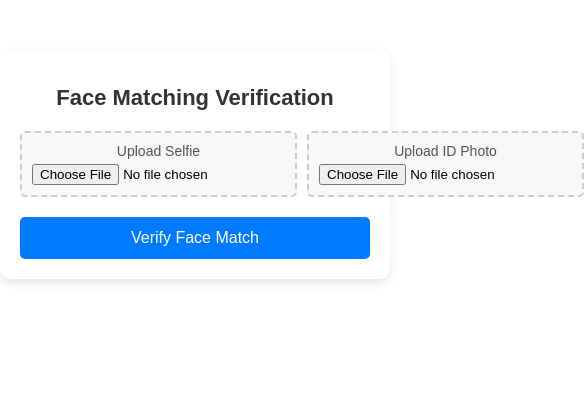
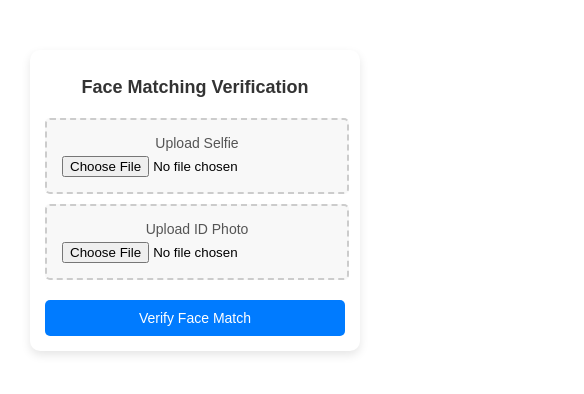
Before and after one commit to Meetkamal256/regula-face-matching-liveness, a React (Create React App) app: page / in a window 390 px wide. Shown: the top 394 px of the page, 584 px wide, since content can reach past the window. Built offline with nearby package versions, Linux system fonts and the light colour scheme.

Commit message:
build verification page UI for large laptops, tablets and small devices

```diff
--- a/src/verification.css
+++ b/src/verification.css
@@ -1,6 +1,6 @@
 /* Container */
 .container {
-  max-width: 600px;
+  max-width: 650px;
   margin: 50px auto;
   padding: 20px;
   background: #ffffff;
@@ -85,3 +85,63 @@ input[type="file"] {
   font-weight: bold;
   color: #28a745;
 }
+
+/* ========== MEDIA QUERIES FOR RESPONSIVENESS ========== */
+
+/* Large Laptops (1280px and above) */
+@media (min-width: 1280px) {
+  .container {
+    max-width: 700px;
+  }
+}
+
+/* Tablets (768px to 1024px) */
+@media (max-width: 1024px) {
+  .container {
+    max-width: 500px;
+    padding: 30px;
+
+  }
+
+  .upload-section {
+    flex-direction: column;
+    gap: 15px;
+  }
+
+  .upload-box {
+    width: 100%;
+  }
+}
+
+/* Small Devices (Mobile Phones, 480px and below) */
+@media (max-width: 480px) {
+  .container {
+    max-width: 300px;
+    padding: 15px;
+
+  }
+
+  h1 {
+    font-size: 18px;
+  }
+
+  .upload-section {
+    flex-direction: column;
+    gap: 10px;
+  }
+
+  .upload-box {
+    width: 90%;
+    padding: 15px;
+  }
+
+  .preview-image {
+    width: 80px;
+    height: 100px;
+  }
+
+  .verify-button {
+    font-size: 14px;
+    padding: 10px;
+  }
+}
```
